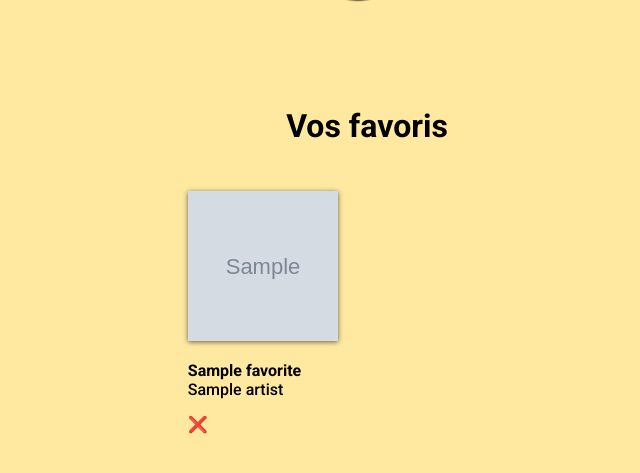
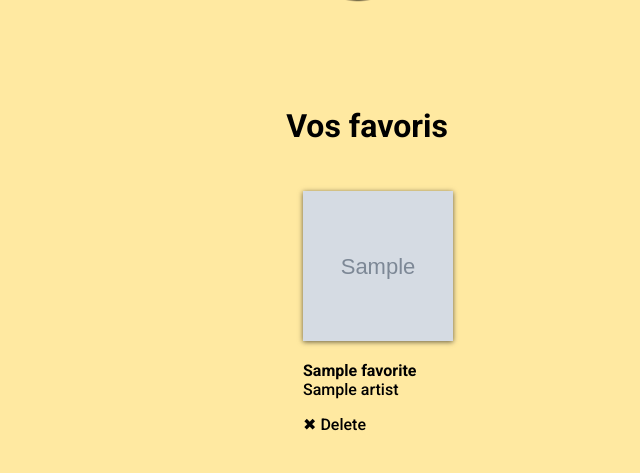
Before and after one commit to GonzalesAndy/TuttiFrutti-v2, a Symfony app: template templates/pages/favorite.html.twig in a window 1280 px wide. Shown: the part 85-558 px from the top of the page, without its empty margins (273-913 px from the left). Run offline with Twig, Linux system fonts and the light colour scheme; the template is opened without the code that fills it: most values are stand-ins (such as "Sample title", 1, 10 or a date in 2020); grey boxes marked "Sample" are stand-in pictures; some libraries are stand-ins or nearby versions.

Commit message:
rajout bouton delete fonctionnel

```diff
--- a/src/Controller/ExplorerController.php
+++ b/src/Controller/ExplorerController.php
@@ -151,7 +151,8 @@ class ExplorerController extends AbstractController
     public function removeFavorite(EntityManagerInterface $entityManager, Request $request, UserRepository $userRepository, AlbumRepository $albumRepository): JsonResponse
     {
         $data = json_decode($request->getContent(), true);
-        $album = $entityManager->getRepository(Album::class)->find($data['result']['id']);
+        dump($data);
+        $album = $entityManager->getRepository(Album::class)->find($data['id']);
         $user = $this->getUser();
         $user->removeFavorite($album);
         $userRepository->save($user);
--- a/templates/pages/favorite.html.twig
+++ b/templates/pages/favorite.html.twig
@@ -9,7 +9,6 @@
     {{ parent() }}
     <link rel="stylesheet" href="{{ asset('css/searchAbout.css') }}">
     <link rel="stylesheet" href="{{ asset('css/explorer.css') }}">
-    <link rel="stylesheet" href="{{ asset('css/favorite.css') }}">
 {% endblock %}
 
 {% block javascripts %}
@@ -19,7 +18,7 @@
 {% block body %}
     <div class="container" style="padding-top:1px">
         <h1 id="fruit-title">Vos favoris</h1>
-        <div class="albums-wrapper">
+        <div class="albums-wrapper" style="width:100%">
             {% for album in favorite %}
                 <a href="/result/{{ album.id }}" data-year="{{ album.year|default('') }}"
                    data-genres="{{ album.genre|default([])|join(',') }}" class="sortable-item">
@@ -36,11 +35,31 @@
                                 ...
                             {% endif %}
                         </p>
-                        <a href="" class="btn btn-primary" id="dislikeBtn">&#10060;</a>
+                        <a style="color:black;" class="btn" id="dislikeBtn" data-id={{album.id}}>&#10006; Delete</a>
+
                     </div>
                 </a>
             {% endfor %}
-            <script src="{{ asset('js/allbumsFilter.js') }}"></script>
+            <script>
+                    const deleteButtons = document.querySelectorAll('.btn');
+                    deleteButtons.forEach(function(deleteButton) {
+                        deleteButton.addEventListener('click', function(e) {
+                            e.preventDefault();
+
+                            const albumId = deleteButton.getAttribute('data-id');
+                            const result = { id: albumId };
+
+                            console.log(result);
+
+                            const xhr = new XMLHttpRequest();
+                            xhr.open('POST', '/remove-favorite', true);
+                            xhr.setRequestHeader('Content-Type', 'application/json');
+                            xhr.send(JSON.stringify(result));
+                            window.location.reload();
+                        });
+                    });
+
+            </script>
         </div>
     </div>
 {% endblock %}
--- a/templates/pages/show.html.twig
+++ b/templates/pages/show.html.twig
@@ -44,15 +44,17 @@
 
         {#Affichage du bouton like si connecté et pas liké#}
         {% if app.user and result.liked == false %}
-            <a href="" class="btn btn-primary" id="likeBtn">&#9829; Favorite &#9829;</a>
+            <a class="btn btn-primary" id="likeBtn">&#9829; Favorite &#9829;</a>
             <script>
                 const addFavorite = document.querySelector('.btn');
                 addFavorite.addEventListener('click', function(e) {
+                    e.preventDefault();
                     const result = {{ result|json_encode|raw }};
                     const xhr = new XMLHttpRequest();
                     xhr.open('POST', '/add-favorite', true);
                     xhr.setRequestHeader('Content-Type', 'application/json');
                     xhr.send(JSON.stringify(result));
+                    window.location.reload();
                 });
             </script>
         {% endif %}
```
